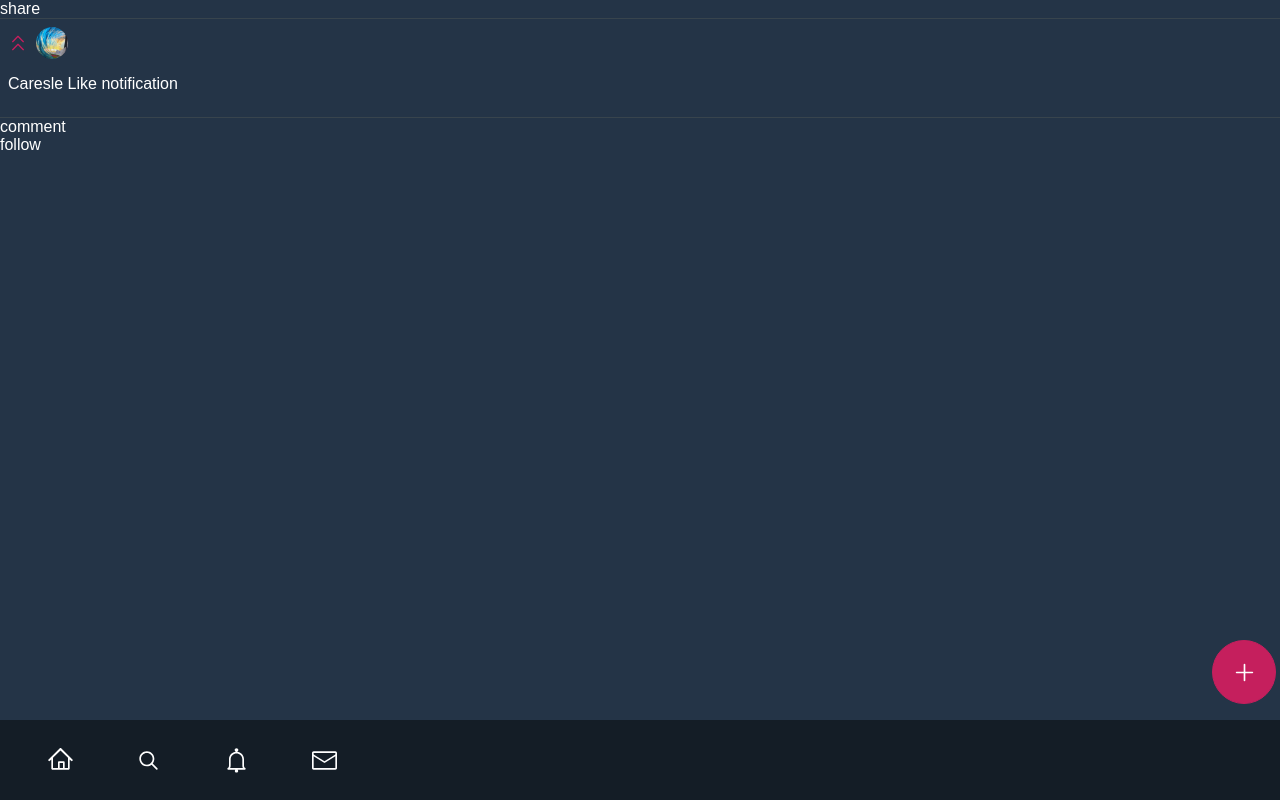
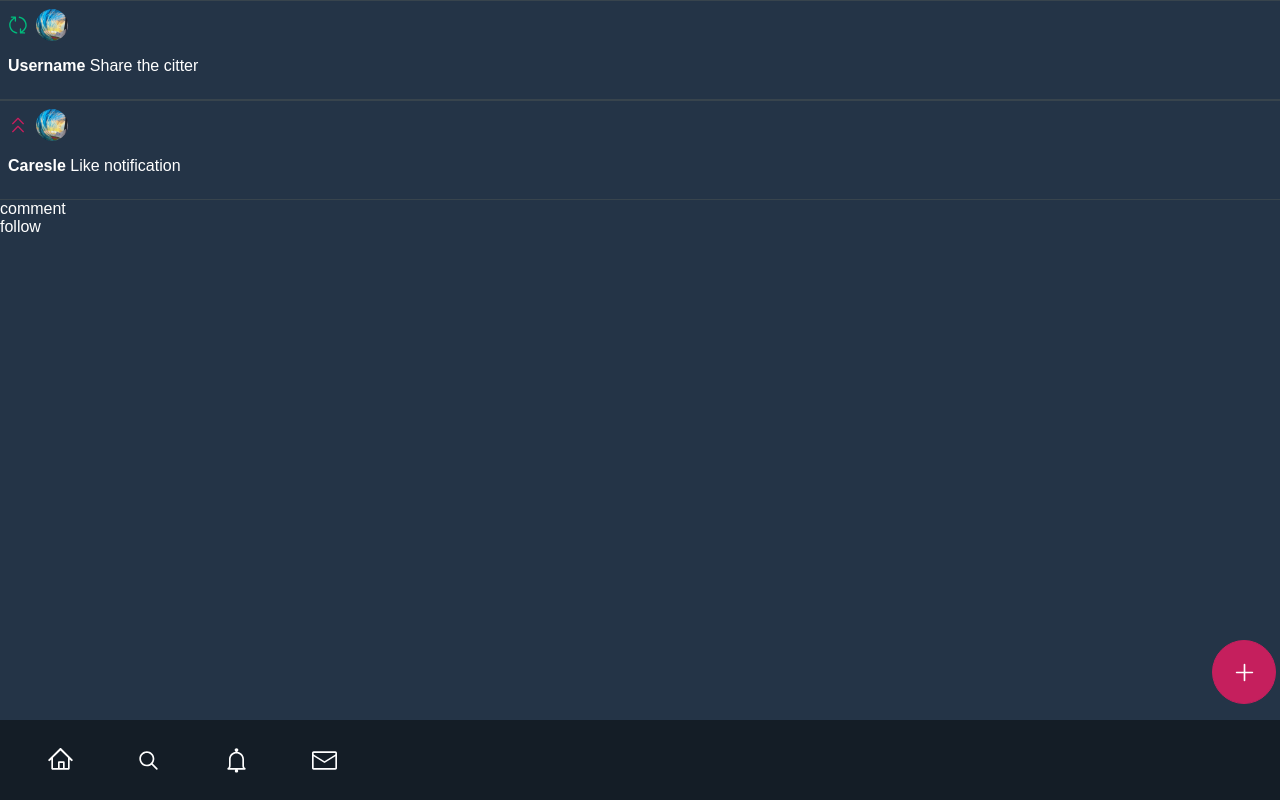
Before and after one commit to Caresle-Archive/citter, a React (Create React App) app in the folder client/: page / in a window 1280 px wide. Built offline with nearby package versions, Linux system fonts and the light colour scheme.

Commit message:
Add share notification

```diff
--- a/client/src/App.css
+++ b/client/src/App.css
@@ -8,6 +8,7 @@
 
 	--text-color: var(--white);
 	--like-color: var(--red);
+	--share-color: var(--green);
 	--text-gray: #c2c2c2;
 	--hover: #2d3741;
 	--background-color: #243447;
--- a/client/src/components/Notifications/LikeNotification.jsx
+++ b/client/src/components/Notifications/LikeNotification.jsx
@@ -4,7 +4,7 @@ const LikeNotification = ({ noti }) => {
 	const { user } = noti
 	return (
 		<div className="card-notification">
-			<div className="card-icons icons-like">
+			<div className="card-icons icon-like">
 				<DoubleArrowUpIcon className="icon-small"/>
 				<img
 					className="img-notification"
@@ -12,7 +12,9 @@ const LikeNotification = ({ noti }) => {
 					alt="profile"
 				/>
 			</div>
-			<p>{user} Like notification</p>
+			<p className="notification-message">
+				<span>{user}</span> Like notification
+			</p>
 		</div>
 	)
 }
--- a/client/src/components/Notifications/Notification.css
+++ b/client/src/components/Notifications/Notification.css
@@ -18,6 +18,14 @@
 	margin-left: 8px;
 }
 
-.icons-like {
+.notification-message > span {
+	font-weight: 700;
+}
+
+.icon-like {
 	color: var(--like-color);
 }
+
+.icon-share {
+	color: var(--share-color);
+}
--- a/client/src/components/Notifications/Notifications.jsx
+++ b/client/src/components/Notifications/Notifications.jsx
@@ -1,5 +1,6 @@
+import './Notification.css'
 import LikeNotification from "./LikeNotification.jsx"
-import './Notification.css'
+import ShareNotification from './ShareNotification'
 
 const not = [
 	{
@@ -23,6 +24,7 @@ const Notifications = () => {
 	return (
 		<div>
 			{not.map((e, i) => {
+				if (e.type === 'share') return <ShareNotification noti={e} />
 				if (e.type === 'like') return <LikeNotification noti={e} />
 				return <div>{e.type}</div>
 			})}
--- a/client/src/components/Notifications/ShareNotification.jsx
+++ b/client/src/components/Notifications/ShareNotification.jsx
@@ -0,0 +1,22 @@
+import { UpdateIcon } from '@radix-ui/react-icons'
+
+const ShareNotification = ({ noti }) => {
+	const { user } = noti
+	return (
+		<div className="card-notification">
+			<div className="card-icons icon-share">
+				<UpdateIcon className="icon-small"/>
+				<img
+					className="img-notification"
+					src="./profile.jpg"
+					alt="profile"
+				/>
+			</div>
+			<p className="notification-message">
+				<span>{user}</span> Share the citter
+			</p>
+		</div>
+	)
+}
+
+export default ShareNotification
```
